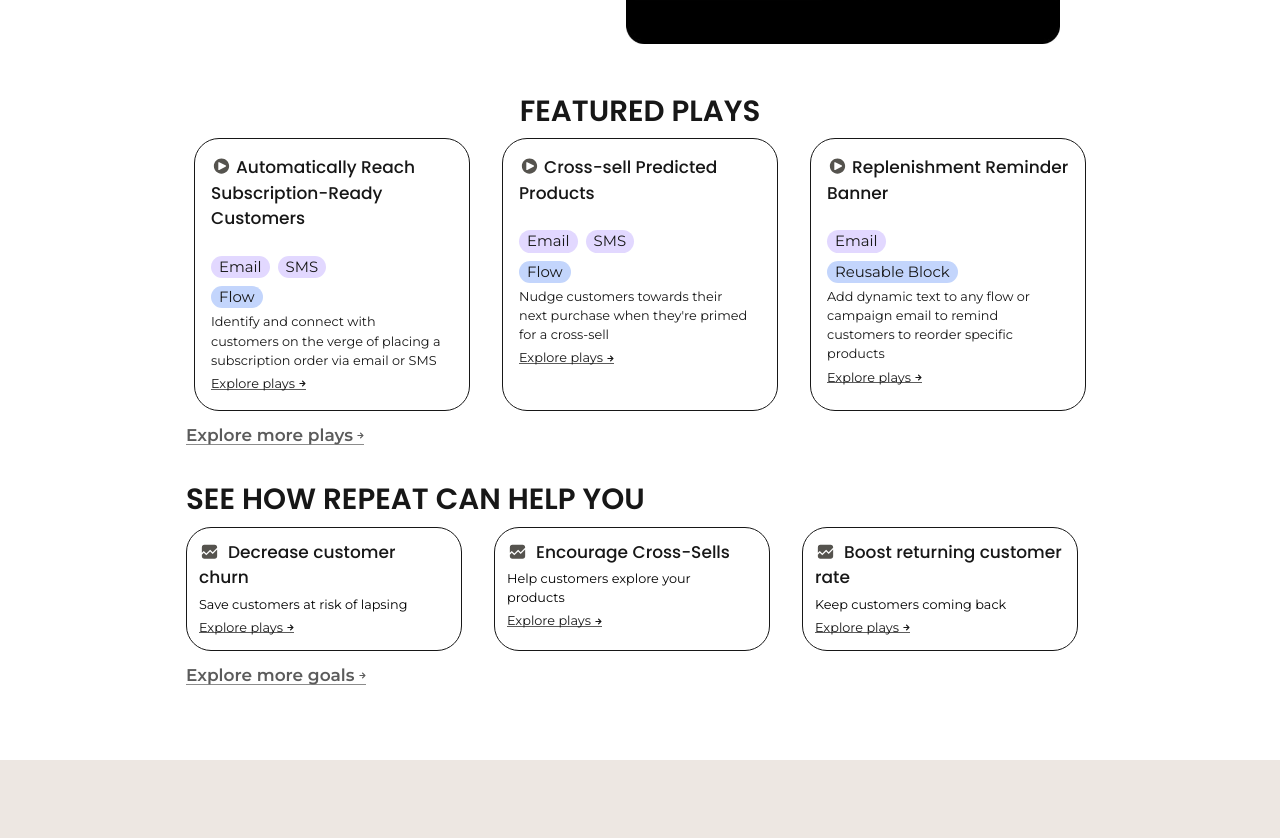
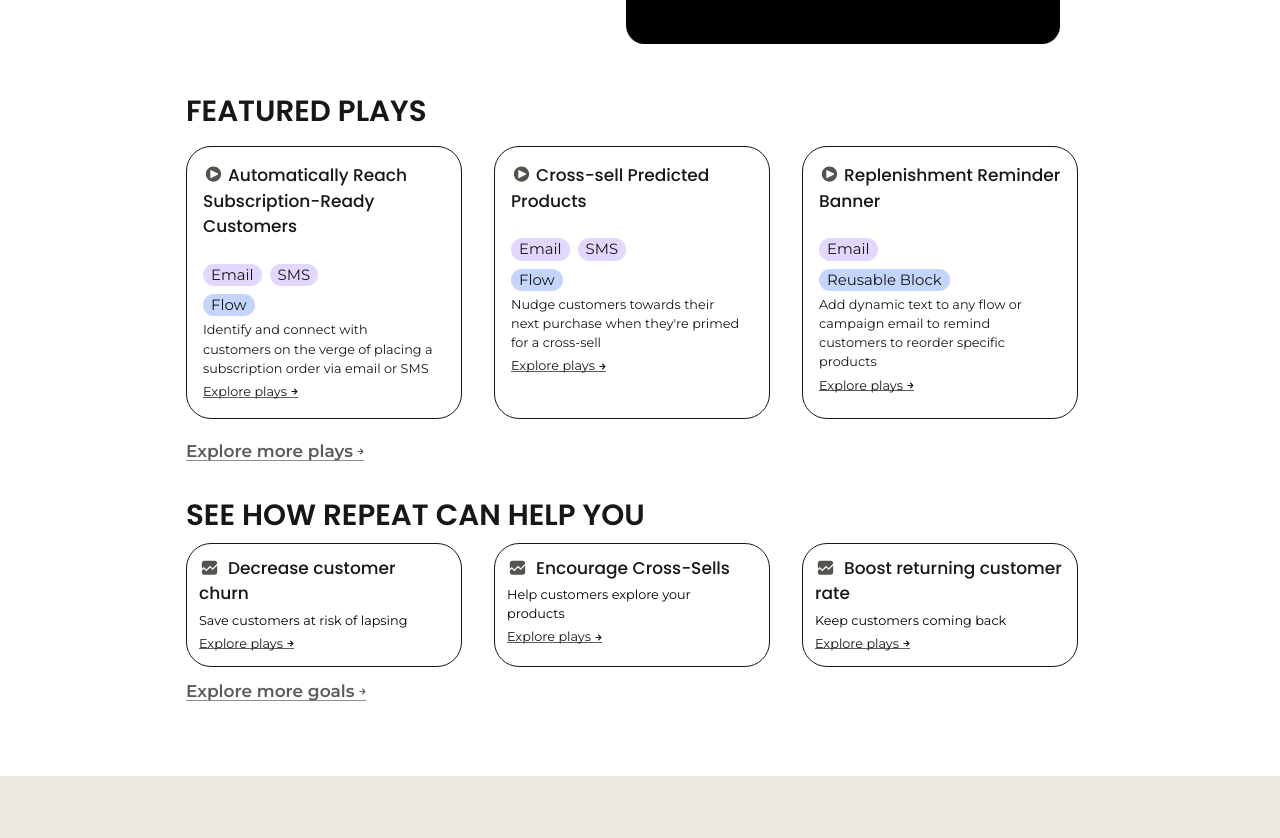
Before and after one commit to JustFelix-Dev/Get-Repeat, a React (Vite) app: page / in a window 1280 px wide. Shown: the part 3295-4133 px from the top of the page. Built offline with nearby package versions, Linux system fonts and the light colour scheme.

Commit message:
feat: wrapping up with responsiveness

```diff
--- a/src/components/ActivateMoment.jsx
+++ b/src/components/ActivateMoment.jsx
@@ -17,9 +17,9 @@
         <div></div>
       </div>
       <div className='flex flex-col ' >
-      <div className='my-4 flex flex-col gap-2'>
-       <header className='font-poppins text-[20px] md:text-[29.325px] font-semibold leading-[38.12px] text-center text-based' >FEATURED PLAYS</header>
-       <div className='flex flex-wrap justify-center gap-8'>
+      <div className='my-4 flex flex-col gap-4'>
+       <header className='font-poppins text-[20px] md:text-[29.325px] font-semibold leading-[38.12px] text-center sm:text-start text-based' >FEATURED PLAYS</header>
+       <div className='flex flex-wrap justify-center sm:justify-normal gap-8'>
          <PlayCard header='Automatically Reach'
          subText='Subscription-Ready Customers'
           content='Identify and connect with
```
